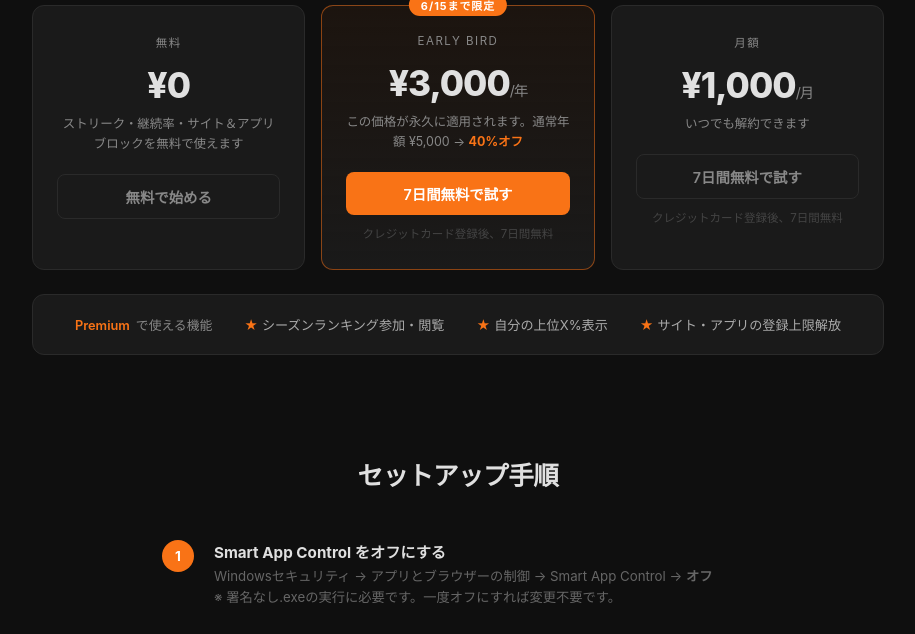
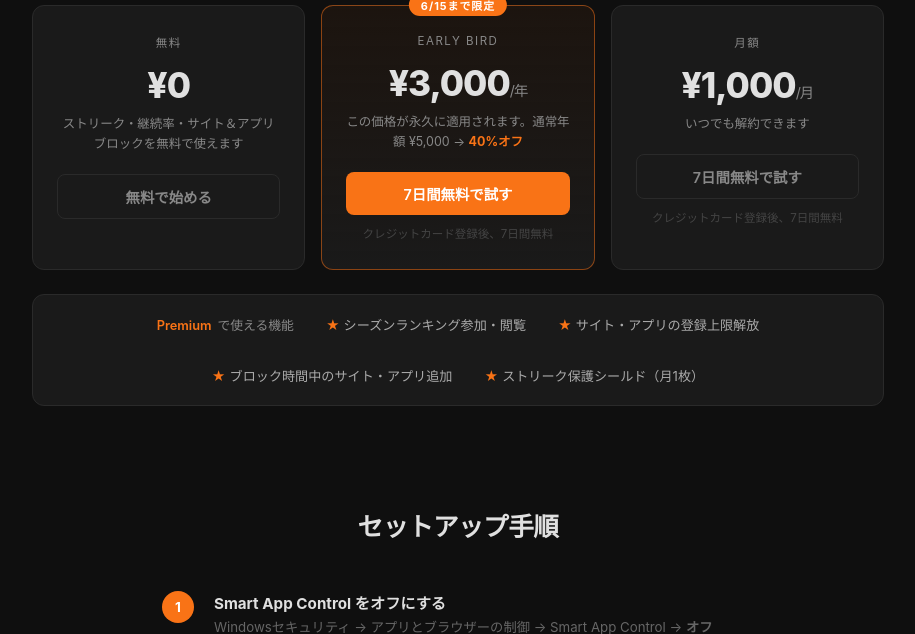
Before and after one commit to nukosi/Toxov, a Flask app: page / in a window 1280 px wide. Shown: the part 1651-2285 px from the top of the page, without its empty margins (182-1097 px from the left). Run offline with Flask 3, Linux system fonts and the light colour scheme; some libraries are stand-ins or nearby versions.

Commit message:
feat: LPのPremium特典リストに新機能2件を追加
Co-Authored-By: Claude Sonnet 4.6 <noreply@anthropic.com>

```diff
--- a/templates/landing.html
+++ b/templates/landing.html
@@ -355,8 +355,9 @@
         <span style="color:var(--accent); font-weight:600; margin-right:6px;">Premium</span>で使える機能
       </div>
       <div style="font-size:.82rem; color:#aaa;"><span style="color:var(--accent); margin-right:4px;">★</span>シーズンランキング参加・閲覧</div>
-      <div style="font-size:.82rem; color:#aaa;"><span style="color:var(--accent); margin-right:4px;">★</span>自分の上位X%表示</div>
       <div style="font-size:.82rem; color:#aaa;"><span style="color:var(--accent); margin-right:4px;">★</span>サイト・アプリの登録上限解放</div>
+      <div style="font-size:.82rem; color:#aaa;"><span style="color:var(--accent); margin-right:4px;">★</span>ブロック時間中のサイト・アプリ追加</div>
+      <div style="font-size:.82rem; color:#aaa;"><span style="color:var(--accent); margin-right:4px;">★</span>ストリーク保護シールド（月1枚）</div>
     </div>
   </section>
 
```
